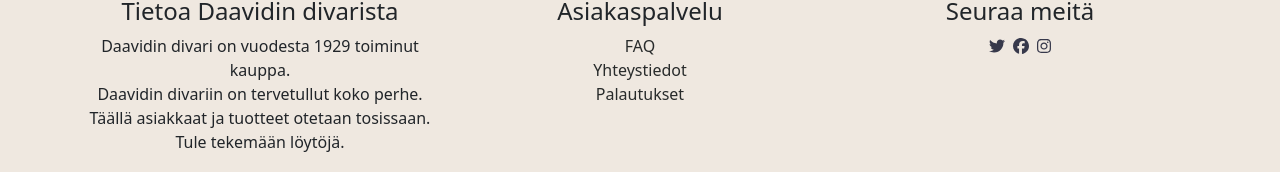
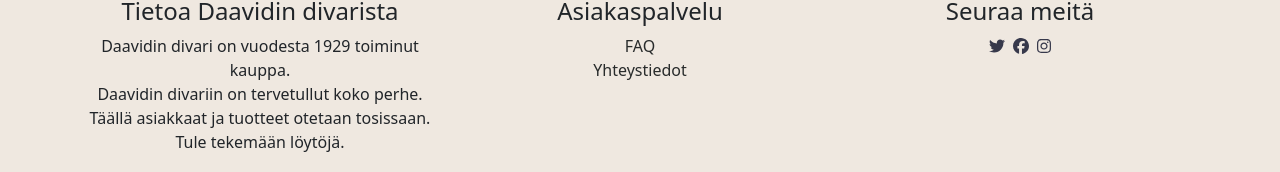
Before and after one commit to jorijoo/rest-personal-assignment, a React (Create React App) app: page / in a window 1280 px wide. Shown: the part 773-945 px from the top of the page. Built offline with nearby package versions, Linux system fonts and the light colour scheme; a web font is replaced by a local one.

Commit message:
products on front page, footer fix

```diff
--- a/src/common/components/Footer/Footer.js
+++ b/src/common/components/Footer/Footer.js
@@ -42,11 +42,6 @@ export const Footer = () => {
                   Yhteystiedot
                 </a>
               </li>
-              <li>
-                <a href="#" className="footer-link">
-                  Palautukset
-                </a>
-              </li>
             </ul>
           </div>
           <div className="col-12 col-md-4">
```
